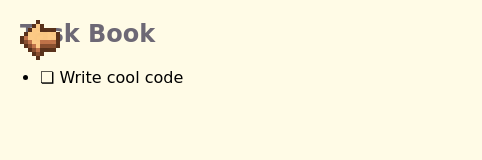
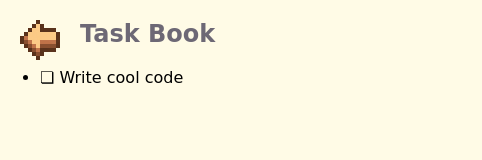
Before and after one commit to phizzii/Plant-Power, an Electron app: page taskbook.html in a window 482 px wide. Drawn offline with Linux system fonts and the light colour scheme.

Commit message:
editing taskbook html with id to be able to configure the css of the title so the asset image of the back arrow doesn't cover the title.

```diff
--- a/style3.css
+++ b/style3.css
@@ -24,6 +24,11 @@
     transform: rotate(-10deg) scale(1.1);
 }
 
+#task-book-title {
+    margin-left: 60px;
+    text-align: left;
+}
+
 body {
     margin: 0;
     font-family: 'bytesize', cursive;
--- a/taskbook.html
+++ b/taskbook.html
@@ -7,7 +7,7 @@
 </head>
 <body>
     <img src="assets/arrow.png" id="back_arrow" />
-    <h2>Task Book</h2>
+    <h2 id="task-book-title">Task Book</h2>
     <ul>
         <li>❏ Write cool code</li>
     </ul>
```
Also changed, not shown: 2 other files.
